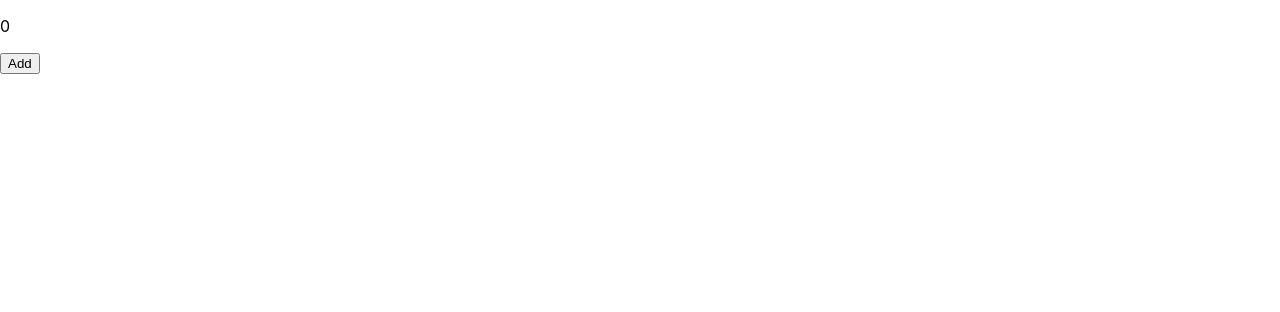
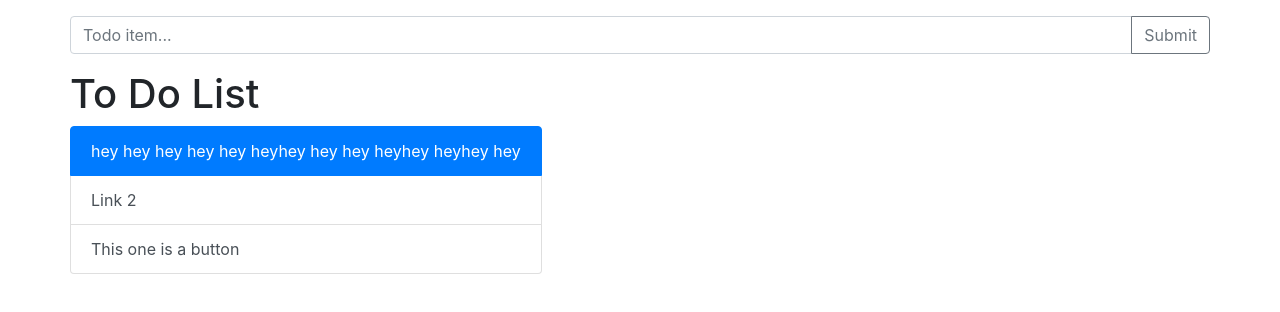
Before and after one commit to zomdar/react-todo, a React (Create React App) app: page / in a window 1280 px wide. Shown: the top 312 px of the page. Built offline with nearby package versions, Linux system fonts and the light colour scheme.

Commit message:
adding bootstrap + adding template components

```diff
--- a/package.json
+++ b/package.json
@@ -6,7 +6,10 @@
     "@testing-library/jest-dom": "^4.2.4",
     "@testing-library/react": "^9.5.0",
     "@testing-library/user-event": "^7.2.1",
+    "bootstrap": "^4.4.1",
+    "node-sass": "^4.13.1",
     "react": "^16.13.0",
+    "react-bootstrap": "^1.0.0",
     "react-dom": "^16.13.0",
     "react-scripts": "3.4.0"
   },
--- a/src/App.js
+++ /dev/null
@@ -1,17 +0,0 @@
-import React, { useState } from 'react';
-import logo from './logo.svg';
-import './App.css';
-
-function App() {
-
-  const [count, setCount] = useState(0);
-
-  return (
-    <div>
-      <p>{count}</p>
-       <button onClick={() => setCount(count + 1)}>Add</button>
-    </ div>
-  )
-}
-
-export default App;
--- /dev/null
+++ b/src/components/CreateToDoItem/CreateToDoItem.js
@@ -0,0 +1,39 @@
+import React, { useState } from 'react';
+
+import Row from 'react-bootstrap/Row';
+import InputGroup from 'react-bootstrap/InputGroup';
+import FormControl from 'react-bootstrap/FormControl';
+import Button from 'react-bootstrap/Button';
+
+import './CreateToDoItem.scss';
+
+const CreateToDoItem = React.memo(props => {
+    const [enteredItem, setEnteredItem] = useState('');
+
+    const submitToDoList = event => {
+        event.preventDefault();
+        props.onAddToDoListItem({ item: enteredItem })
+        console.log(enteredItem);
+    }
+
+    return (
+        <Row>
+            <InputGroup className="mb-3 mt-3">
+                <FormControl
+                    placeholder="Todo item..."
+                    aria-label="Todo item"
+                    aria-describedby="basic-addon2"
+                    value={enteredItem}
+                    onChange={event => {
+                        setEnteredItem(event.target.value);
+                    }}
+                />
+                <InputGroup.Append>
+                    <Button variant="outline-secondary" onClick={submitToDoList}>Submit</Button>
+                </InputGroup.Append>
+            </InputGroup>
+        </Row>
+    );
+});
+
+export default CreateToDoItem;
--- /dev/null
+++ b/src/components/ToDoList/ToDoList.js
@@ -0,0 +1,28 @@
+import React, { useState } from 'react';
+
+import Row from 'react-bootstrap/Row';
+import ListGroup from 'react-bootstrap/ListGroup';
+
+
+import './ToDoList.scss';
+
+const ToDoList = React.memo(props => {
+
+  return (
+    <Row>
+        <ListGroup defaultActiveKey="#link1">
+          <ListGroup.Item action href="#link1">
+            hey hey hey hey hey heyhey hey hey heyhey heyhey hey
+          </ListGroup.Item>
+          <ListGroup.Item action href="#link2">
+            Link 2
+          </ListGroup.Item>
+          <ListGroup.Item action href="#link3">
+            This one is a button
+          </ListGroup.Item>
+        </ListGroup>
+    </Row>
+  );
+});
+
+export default ToDoList;
--- /dev/null
+++ b/src/containers/App.js
@@ -0,0 +1,29 @@
+import React, { useState } from 'react';
+import './App.scss';
+
+import CreateToDoItem from '../components/CreateToDoItem/CreateToDoItem';
+import ToDoList from '../components/ToDoList/ToDoList';
+
+import Container from 'react-bootstrap/Container';
+import Row from 'react-bootstrap/Row';
+
+
+function App() {
+
+  const [item, setItem] = useState('');
+
+  const addToDoListItem = () => console.log();
+
+  return (
+    <Container>
+      <CreateToDoItem
+        onAddToDoListItem={addToDoListItem}></CreateToDoItem>
+      <Row>
+        <h1>To Do List</h1>
+      </Row>
+      <ToDoList></ToDoList>
+    </Container>
+  )
+}
+
+export default App;
--- a/src/App.css
+++ b/src/containers/App.scss
@@ -1,3 +1,5 @@
+@import "~bootstrap/scss/bootstrap";
+
 .App {
   text-align: center;
 }
--- a/src/index.js
+++ b/src/index.js
@@ -1,7 +1,7 @@
 import React from "react";
 import ReactDOM from "react-dom";
 import "./index.css";
-import App from "./App";
+import App from "./containers/App";
 import * as serviceWorker from "./serviceWorker";
 
 ReactDOM.render(<App />, document.getElementById("root"));
```
Also changed, not shown: src/components/CreateToDoItem/CreateToDoItem.scss (added), src/components/ToDoList/ToDoList.scss (added), 2 other files (tests, documents, lock files or other folders).
